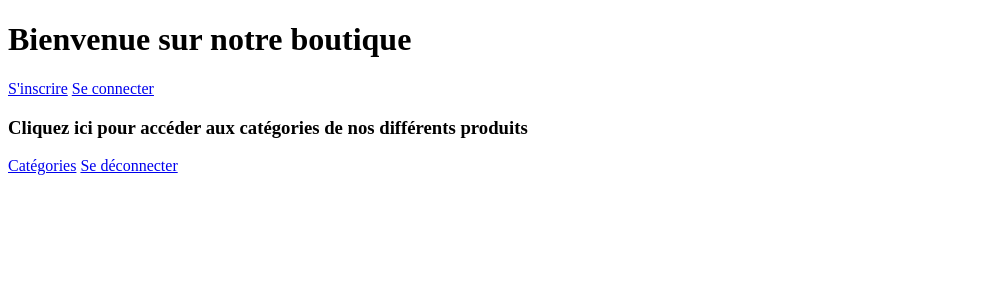
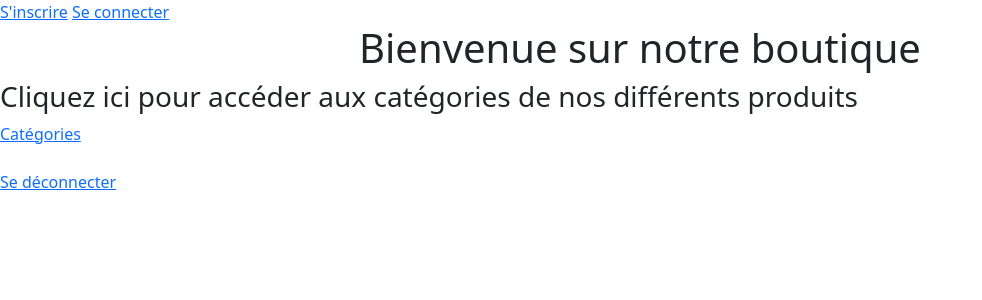
Before and after one commit to Brendan-bx/PHPProjet, a PHP site: page / in a window 1280 px wide. Shown: the top 300 px of the page, without its empty margins (0-982 px from the left). Run offline with PHP 8.4, Linux system fonts and the light colour scheme; data that the repository does not hold is empty.

Commit message:
mise en page

```diff
--- a/footer.php
+++ b/footer.php
@@ -1,2 +1,4 @@
+<a href ="logout.php">Se déconnecter</a>
+
 </body>
 </html>
--- a/header.php
+++ b/header.php
@@ -5,5 +5,9 @@
     <meta http-equiv="X-UA-Compatible" content="IE=edge">
     <meta name="viewport" content="width=device-width, initial-scale=1.0">
     <title>Page</title>
+    <link href="https://cdn.jsdelivr.net/npm/bootstrap@5.0.0-beta1/dist/css/bootstrap.min.css" rel="stylesheet" integrity="sha384-giJF6kkoqNQ00vy+HMDP7azOuL0xtbfIcaT9wjKHr8RbDVddVHyTfAAsrekwKmP1" crossorigin="anonymous">
+
 </head>
 <body>
+<a href ="signup.php">S'inscrire</a>
+<a href ="login.php">Se connecter</a>
--- /dev/null
+++ b/index.css
@@ -0,0 +1,3 @@
+h1 {
+    text-align: center;
+}
--- a/index.php
+++ b/index.php
@@ -8,16 +8,17 @@ $account = $AccountManager->getByEmail('email@gg.com');
 // $account->email;
 // $account->password;
 ?>
+<link rel="stylesheet" href="index.css">
+
 
 <h1>Bienvenue sur notre boutique</h1>
-<a href ="signup.php">S'inscrire</a>
-<a href ="login.php">Se connecter</a>
 
+<div>
 <h3>Cliquez ici pour accéder aux catégories de nos différents produits</h3>
 <a href ="categories.php">Catégories</a>
+</div>
+<br>
 
-
-<a href ="logout.php">Se déconnecter</a>
 <?php
 require_once("footer.php")
 ?>
```
